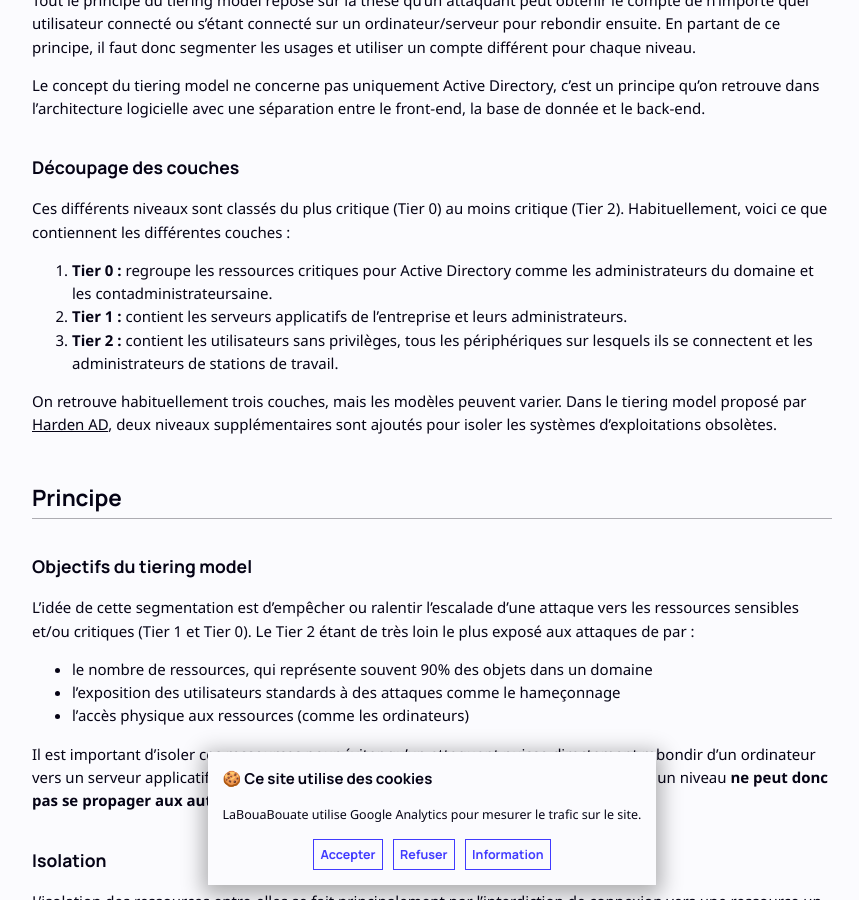
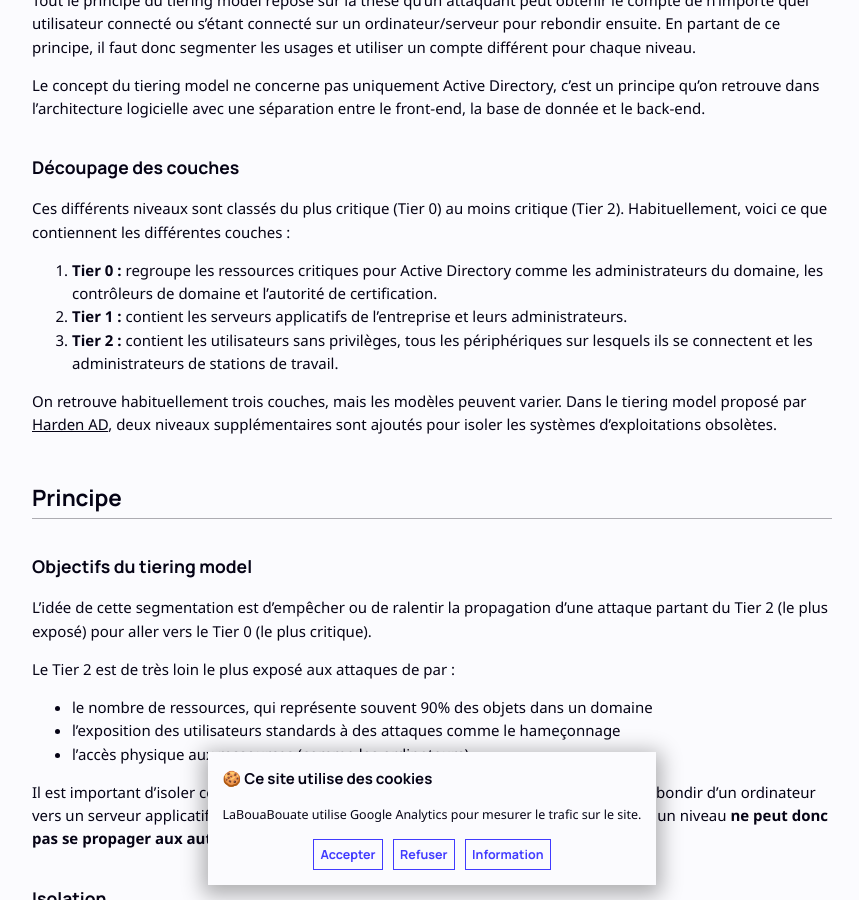
Before and after one commit to leobouard/leobouard.github.io, a Jekyll site: the page built from _posts/2024-11-01-tiering-model-001.md, in a window 1280 px wide and 900 px high, scrolled down 410 px. Shown: the whole window, without its empty margins (208-1067 px from the left). Built offline with Jekyll 4.4.1, drawn with Linux system fonts in a browser that asks for light colours; nearby versions of some CDN libraries; some web fonts are replaced.

Commit message:
Update 2024-11-01-tiering-model-001.md

```diff
--- a/_posts/2024-11-01-tiering-model-001.md
+++ b/_posts/2024-11-01-tiering-model-001.md
@@ -22,7 +22,7 @@ Le concept du tiering model ne concerne pas uniquement Active Directory, c'est u
 
 Ces différents niveaux sont classés du plus critique (Tier 0) au moins critique (Tier 2). Habituellement, voici ce que contiennent les différentes couches :
 
-1. **Tier 0 :** regroupe les ressources critiques pour Active Directory comme les administrateurs du domaine et les contadministrateursaine.
+1. **Tier 0 :** regroupe les ressources critiques pour Active Directory comme les administrateurs du domaine, les contrôleurs de domaine et l'autorité de certification.
 2. **Tier 1 :** contient les serveurs applicatifs de l'entreprise et leurs administrateurs.
 3. **Tier 2 :** contient les utilisateurs sans privilèges, tous les périphériques sur lesquels ils se connectent et les administrateurs de stations de travail.
 
@@ -32,7 +32,9 @@ On retrouve habituellement trois couches, mais les modèles peuvent varier. Dans
 
 ### Objectifs du tiering model
 
-L'idée de cette segmentation est d'empêcher ou ralentir l'escalade d'une attaque vers les ressources sensibles et/ou critiques (Tier 1 et Tier 0). Le Tier 2 étant de très loin le plus exposé aux attaques de par :
+L'idée de cette segmentation est d'empêcher ou de ralentir la propagation d'une attaque partant du Tier 2 (le plus exposé) pour aller vers le Tier 0 (le plus critique).
+
+Le Tier 2 est de très loin le plus exposé aux attaques de par :
 
 - le nombre de ressources, qui représente souvent 90% des objets dans un domaine
 - l'exposition des utilisateurs standards à des attaques comme le hameçonnage
```
